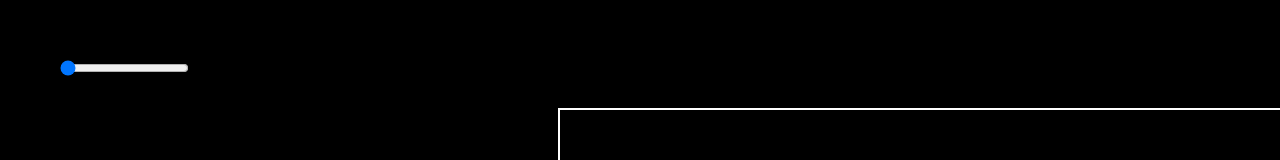
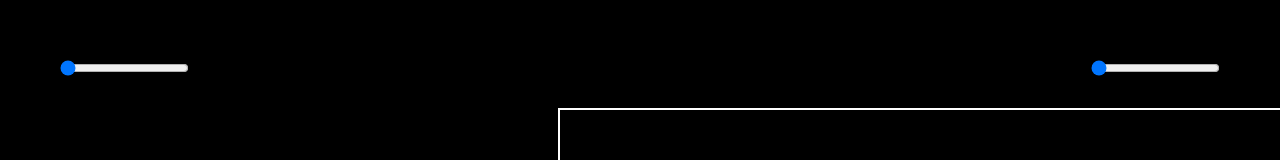
Before and after one commit to varushchi/white_board, a React (Create React App) app: page / in a window 1280 px wide. Shown: the top 160 px of the page. Built offline with nearby package versions, Linux system fonts and the light colour scheme.

Commit message:
2 sliders

```diff
--- a/package.json
+++ b/package.json
@@ -9,9 +9,7 @@
     "@testing-library/user-event": "^13.5.0",
     "react": "^18.3.1",
     "react-dom": "^18.3.1",
-    "react-redux": "^9.1.2",
     "react-scripts": "5.0.1",
-    "redux": "^5.0.1",
     "web-vitals": "^2.1.4"
   },
   "scripts": {
--- a/src/App.css
+++ b/src/App.css
@@ -12,3 +12,11 @@ body
   background-color: black;
   padding: 50px;
 }
+
+.speed-sliders-div
+{
+  display: flex;
+  width: 100%;
+  align-items: center;
+  justify-content: space-between;
+}
--- a/src/App.js
+++ b/src/App.js
@@ -1,9 +1,11 @@
+import React from 'react';
 import './App.css'
 import Player from './Player';
 import Slider from './Slider';
 
 function App() {
-
+  const [slider1, setSlider1] = React.useState(1)
+  const [slider2, setSlider2] = React.useState(1)
   return (
     <div className="App">
       <div className="play-border">
@@ -11,14 +13,20 @@ function App() {
           color = 'red'
           positionLeft = '20px'
           startPoint = {0}
+          slider = {slider1}
         />
         <Player
           color = 'green'
           positionLeft = '580px'
           startPoint = {500}
+          slider = {slider2}
         />
       </div>
-      <Slider/>
+      <div className='speed-sliders-div'>
+        <Slider handleChange={(e) => setSlider1(e.target.value)}/>
+        <Slider handleChange={(e) => setSlider2(e.target.value)}/>
+      </div>
+
     </div>
 
 
--- a/src/Player.js
+++ b/src/Player.js
@@ -1,9 +1,7 @@
 import React from "react";
 import './Player.css'
-import { useSelector } from "react-redux";
 
 function Player(props) {
-  const slider = useSelector((state) => state.slider.value)
   const [top, setTop] = React.useState(props.startPoint)
   const collision = 700
   const [movingDown, setMovingDown] = React.useState(true)
@@ -33,7 +31,7 @@ function Player(props) {
   React.useEffect(()=>{
     setTimeout(()=>{
       MoveVertical()
-    },slider)
+    },props.slider)
   })
 
   return(
--- a/src/Slider.js
+++ b/src/Slider.js
@@ -1,16 +1,14 @@
 import React from "react";
 import './Slider.css'
-import { useDispatch } from "react-redux";
-import { changeSlider } from "./changeSlider";
 
-function Slider()
+function Slider(props)
 {
-  const dispatch = useDispatch()
+
   const [speed, setSpeed] = React.useState(1)
   return(
     <input type="range" value={speed} min={1} max={10} onChange={(e) => {
+      props.handleChange(e)
       setSpeed(e.target.value)
-      dispatch(changeSlider(e.target.value))
     }}/>
   )
 }
--- a/src/index.js
+++ b/src/index.js
@@ -1,21 +1,10 @@
 import React from 'react';
 import ReactDOM from 'react-dom/client';
 import App from './App';
-import { configureStore } from '@reduxjs/toolkit';
-import { Provider } from 'react-redux'
-import sliderReducer from './changeSlider'
-
-const store = configureStore({
-  reducer: {
-    slider: sliderReducer
-  }
-})
 
 const root = ReactDOM.createRoot(document.getElementById('root'));
 root.render(
   <React.StrictMode>
-    <Provider store={store}>
-      <App />
-    </Provider>
+    <App />
   </React.StrictMode>
 );
```
Also changed, not shown: 1 other file (tests, documents, lock files or other folders).
